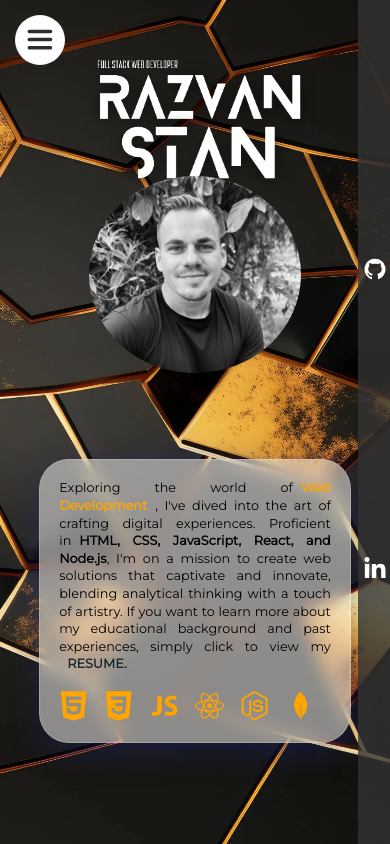
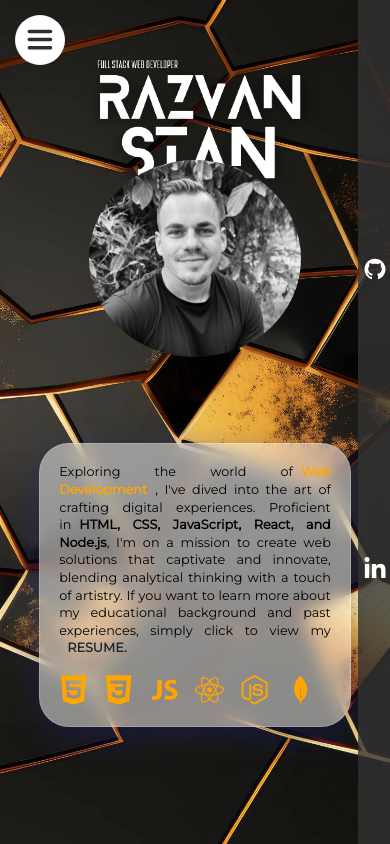
Before and after one commit to rasvanstan/portfolio, a React (Vite) app: page / in a window 390 px wide. Built offline with nearby package versions, Linux system fonts and the light colour scheme.

Commit message:
responsivness adjusted

```diff
--- a/src/styles/About.css
+++ b/src/styles/About.css
@@ -178,13 +178,13 @@
                 align-items: center;
                 justify-content: center;
                 width:80%;
-                margin-top: 7.5rem;
+                margin-top: 2.5rem;
                 margin-left: 2rem;
         }
 
         .container-content p {
                 font-size: 0.67rem;
-                padding: 1rem;
+                /* padding: 1rem; */
         }
 
     }
--- a/src/styles/Home.css
+++ b/src/styles/Home.css
@@ -217,7 +217,7 @@
     width: 70%;
    }
 .middle-column {
-  margin-top: -20rem;
+  margin-top: -22rem;
 }
    p {
     width:80vw;
```
